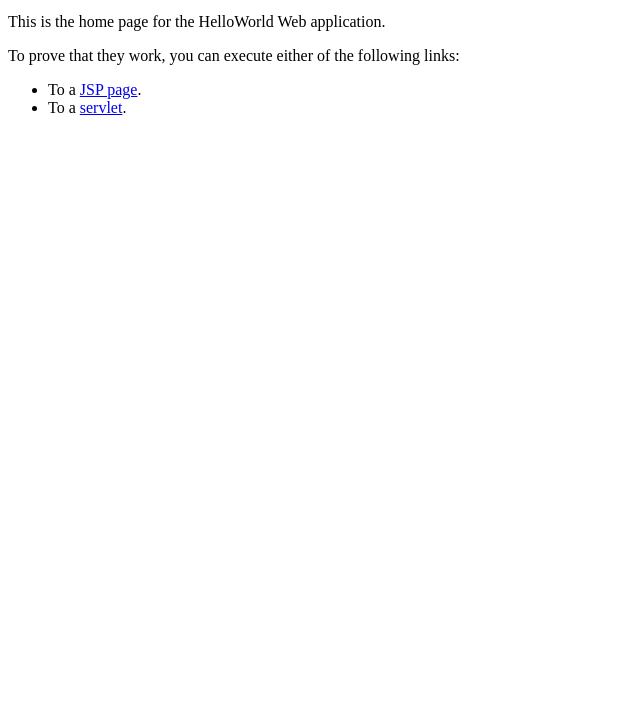
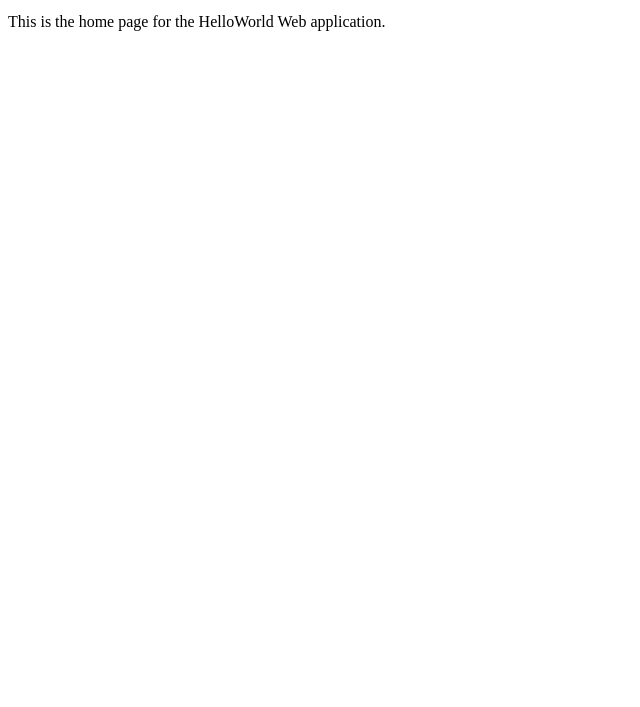
Before and after one commit to shendeam/SimpleCICD, a plain HTML site: page index.html in a window 1280 px wide. Shown: the part 93-800 px from the top of the page, without its empty margins (0-640 px from the left). Drawn offline with Linux system fonts and the light colour scheme.

Commit message:
changed index.html

```diff
--- a/index.html
+++ b/index.html
@@ -16,11 +16,6 @@
     </table>
 
     <p>This is the home page for the HelloWorld Web application. </p>
-    <p>To prove that they work, you can execute either of the following links:
-    <ul>
-      <li>To a <a href="hello.jsp">JSP page</a>.
-      <li>To a <a href="hello">servlet</a>.
-    </ul>
 
   </body>
 </html>
```
